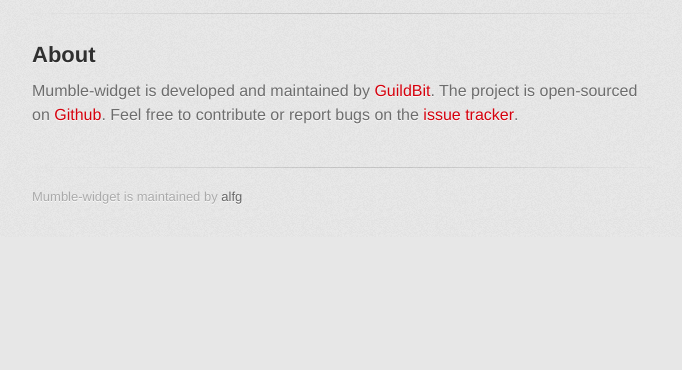
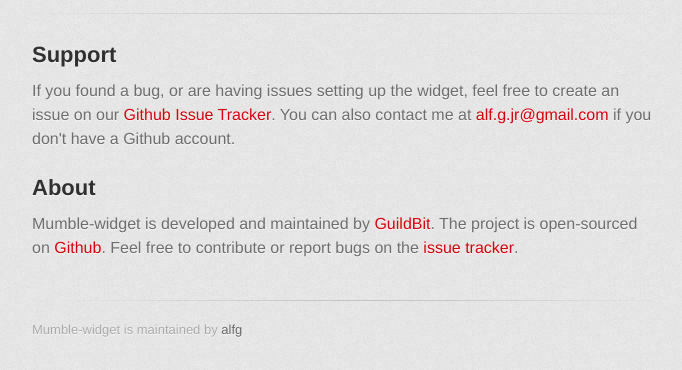
Before and after one commit to alfg/mumble-widget, a plain HTML site: page index.html in a window 1280 px wide. Shown: the part 1393-1763 px from the top of the page, without its empty margins (298-980 px from the left). Before the commit the page ends 1630 px from the top, so only its background shows below. Drawn offline with Linux system fonts and the light colour scheme; a web font is replaced by a local one.

Commit message:
Update index.html

```diff
--- a/index.html
+++ b/index.html
@@ -72,10 +72,16 @@
         <hr />
 
         <section>
+          <h2>Support</h2>
+          <p>If you found a bug, or are having issues setting up the widget, feel free to create an issue on our <a href="https://github.com/alfg/mumble-widget/issues">Github Issue Tracker</a>. You can also
+          contact me at <a href="mailto:alf.g.jr@gmail.com">alf.g.jr@gmail.com</a> if you don't have a Github account.</p>
+        </section>
+
+        <section>
           <h2>About</h2>
           <p>Mumble-widget is developed and maintained by <a href="http://guildbit.com">GuildBit</a>. The project is open-sourced
             on <a href="http://github.com/alfg/mumble-widget">Github</a>. Feel free to contribute or report bugs on the
-            <a href="http://github.com/alfg/mumble-widget/issues">issue tracker</a>.
+            <a href="http://github.com/alfg/mumble-widget/issues">issue tracker</a>.</p>
         </section>
 
         <footer>
```
